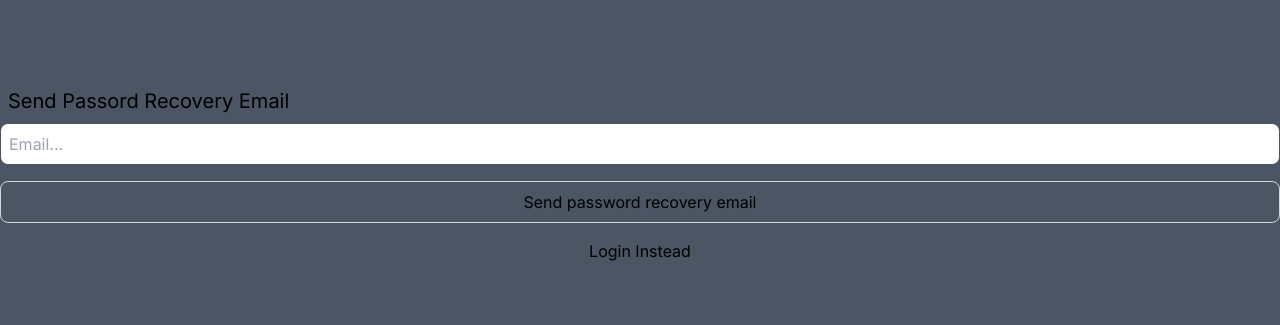
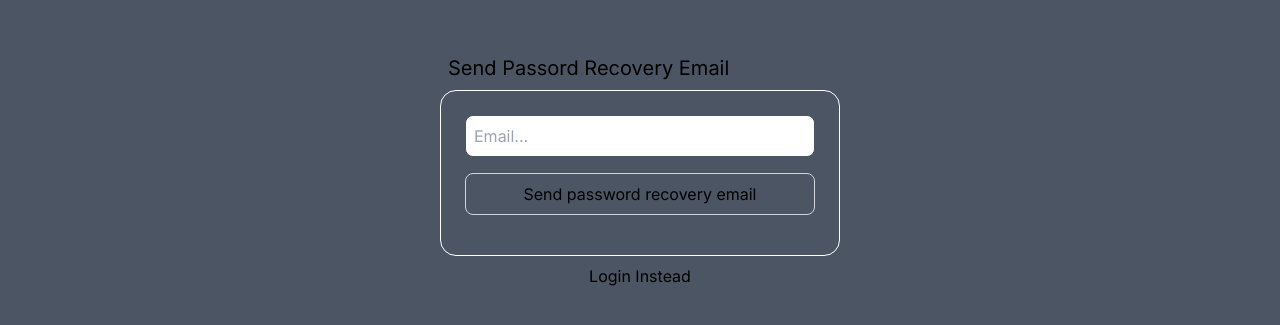
Before and after one commit to adarsh-jha-dev/next-01, a Next.js app: page /forgotpassword in a window 1280 px wide. Shown: the part 237-562 px from the top of the page. Built offline with nearby package versions, Linux system fonts and the light colour scheme.

Commit message:
UI fixed

```diff
--- a/src/app/forgotpassword/page.tsx
+++ b/src/app/forgotpassword/page.tsx
@@ -33,18 +33,18 @@ function ForgotPasswordPage() {
           </p>
         </div>
       ) : (
-        <div className="w-full flex flex-col justify-center">
+        <div className="flex flex-col bg-gray-600 items-center justify-center min-h-screen py-2">
           <p className="text-center p-2">{loading ? "Processing..." : ""}</p>
           {error ? (
             <h3 className="text-center m-2 text-red-500">{error}</h3>
           ) : null}
           <div className="flex flex-col justify-center">
             <h1 className="m-2 text-xl">Send Passord Recovery Email</h1>
+            <div className="flex flex-col justify-evenly w-[400px] border border-white p-6 rounded-2xl">
               <form
                 className="flex flex-col justify-center"
                 onSubmit={handleSubmit}
               >
-              <div className="flex flex-col justify-evenly">
                 <label htmlFor={email}></label>
                 <input
                   type="email"
@@ -53,17 +53,17 @@ function ForgotPasswordPage() {
                   className="p-2 border border-gray-600 rounded-lg mb-4 focus:outline-none focus:border-gray-600 text-black"
                   placeholder="Email..."
                 />
-              </div>
                 <button
                   type="submit"
                   className="p-2 w-full border hover:bg-white transition-colors duration-200 ease-in-out hover:text-black border-gray-300 rounded-lg mb-4 focus:outline-none focus:border-gray-600"
                 >
                   Send password recovery email
                 </button>
-              <Link className="text-center hover:underline" href="/login">
+              </form>
+            </div>
+            <Link className="text-center hover:underline m-2" href="/login">
               Login Instead
             </Link>
-            </form>
           </div>
         </div>
       )}
```
Lines whose indentation alone changed are shown as unchanged.
